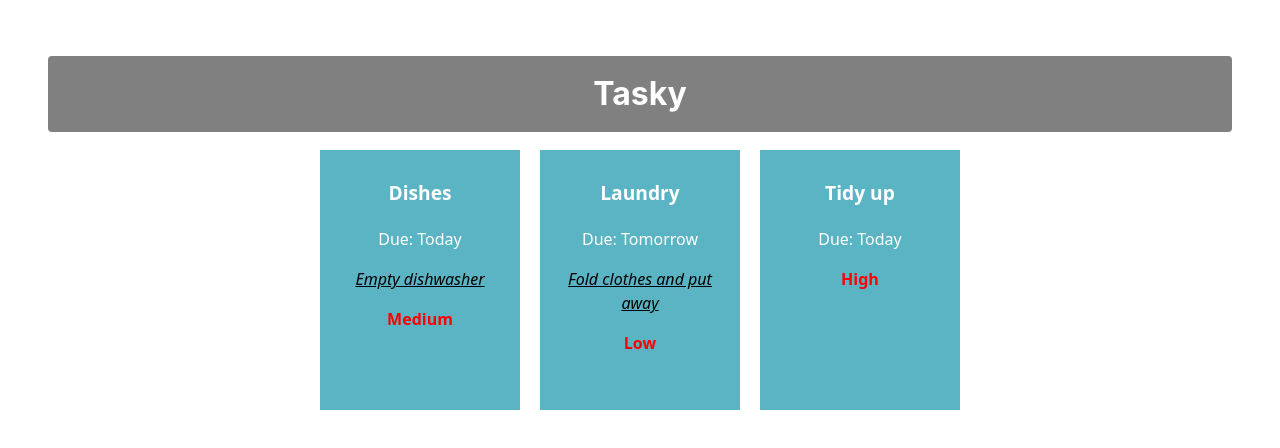
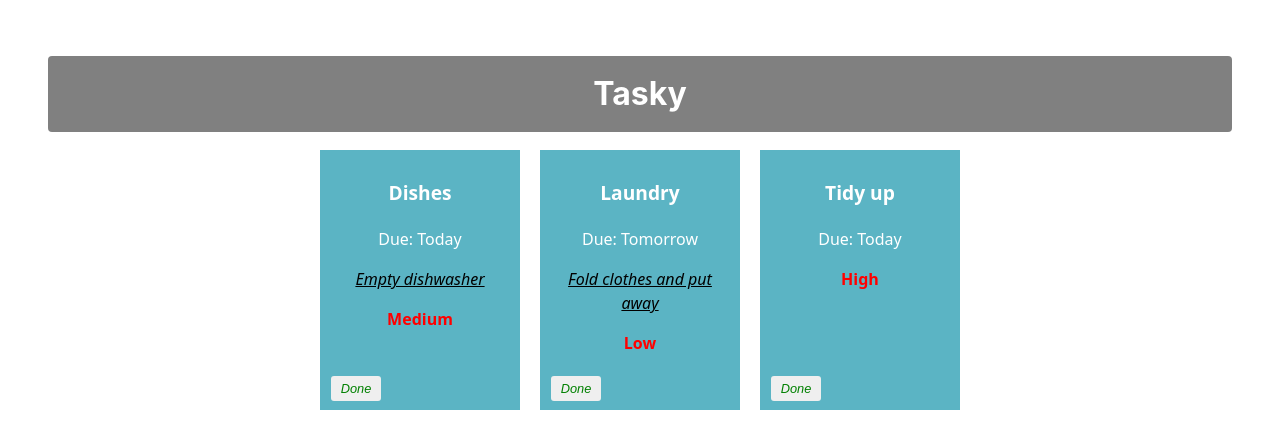
Before and after one commit to AgnieszkaaK/react-basics-labs, a React (Vite) app in the folder tasky/: page / in a window 1280 px wide. Shown: the top 448 px of the page. Built offline with nearby package versions, Linux system fonts and the light colour scheme.

Commit message:
Mark Task as Done

```diff
--- a/tasky/src/App.css
+++ b/tasky/src/App.css
@@ -49,3 +49,19 @@
   color: red;
   font-weight:bold;
 }
+button {
+  border: none;
+  border-radius: 3px;
+  font-style: italic;
+  font-size: 0.8em;
+  margin: 4px 6px;
+  width: 50px;
+  height: 25px;
+}
+
+.doneButton {
+  position: absolute;
+  bottom: 5px;
+  left: 5px;
+  color: green;
+}
--- a/tasky/src/App.jsx
+++ b/tasky/src/App.jsx
@@ -6,22 +6,31 @@
 function App() {
   const [ taskState, setTaskState ] = useState({
     tasks: [
-      { id: 1, title:"Dishes", description: "Empty dishwasher", deadline: "Today", priority: "Medium"},
-      { id: 2, title: "Laundry", description: "Fold clothes and put away", deadline: "Tomorrow", priority: "Low"},
-      { id: 3, title: "Tidy up", deadline: "Today", priority: "High"}
+      { id: 1, title:"Dishes", description: "Empty dishwasher", deadline: "Today", priority: "Medium", done: false },
+      { id: 2, title: "Laundry", description: "Fold clothes and put away", deadline: "Tomorrow", priority: "Low",done: false },
+      { id: 3, title: "Tidy up", deadline: "Today", priority: "High",done: false }
     ]
   });
+  const doneHandler = (taskIndex) => {
+    const tasks = [...taskState.tasks];
+    tasks[taskIndex].done = !tasks[taskIndex].done;
+    setTaskState({tasks});
+    console.log(`${taskIndex} ${tasks[taskIndex].done}`);
+  }
 
   return (
     <div className="container">
       <h1>Tasky</h1>
-  {taskState.tasks.map((task) => (
+  {taskState.tasks.map((task, index) => (
     <Task
       title={task.title}
       description={task.description}
       deadline={task.deadline}
       priority={task.priority}
       key={task.id}
+      done={task.done}
+      markDone={() => doneHandler(index)}
+
     />
   ))}
 
--- a/tasky/src/components/Task.jsx
+++ b/tasky/src/components/Task.jsx
@@ -3,11 +3,13 @@
 const Task = (props) => {
 
     return (
-        <div className="card">
+  <div className="card" style={{backgroundColor: props.done ? 'lightgrey' : '#5bb4c4'}}>
             <p className="title">{props.title}</p>
             <p>Due: {props.deadline}</p>
             <p className="description"> {props.description}</p>
             <p className="priority">{props.priority}</p>
+            <button onClick={props.markDone} className='doneButton'>Done</button>
+
         </div>
     )
 
```
